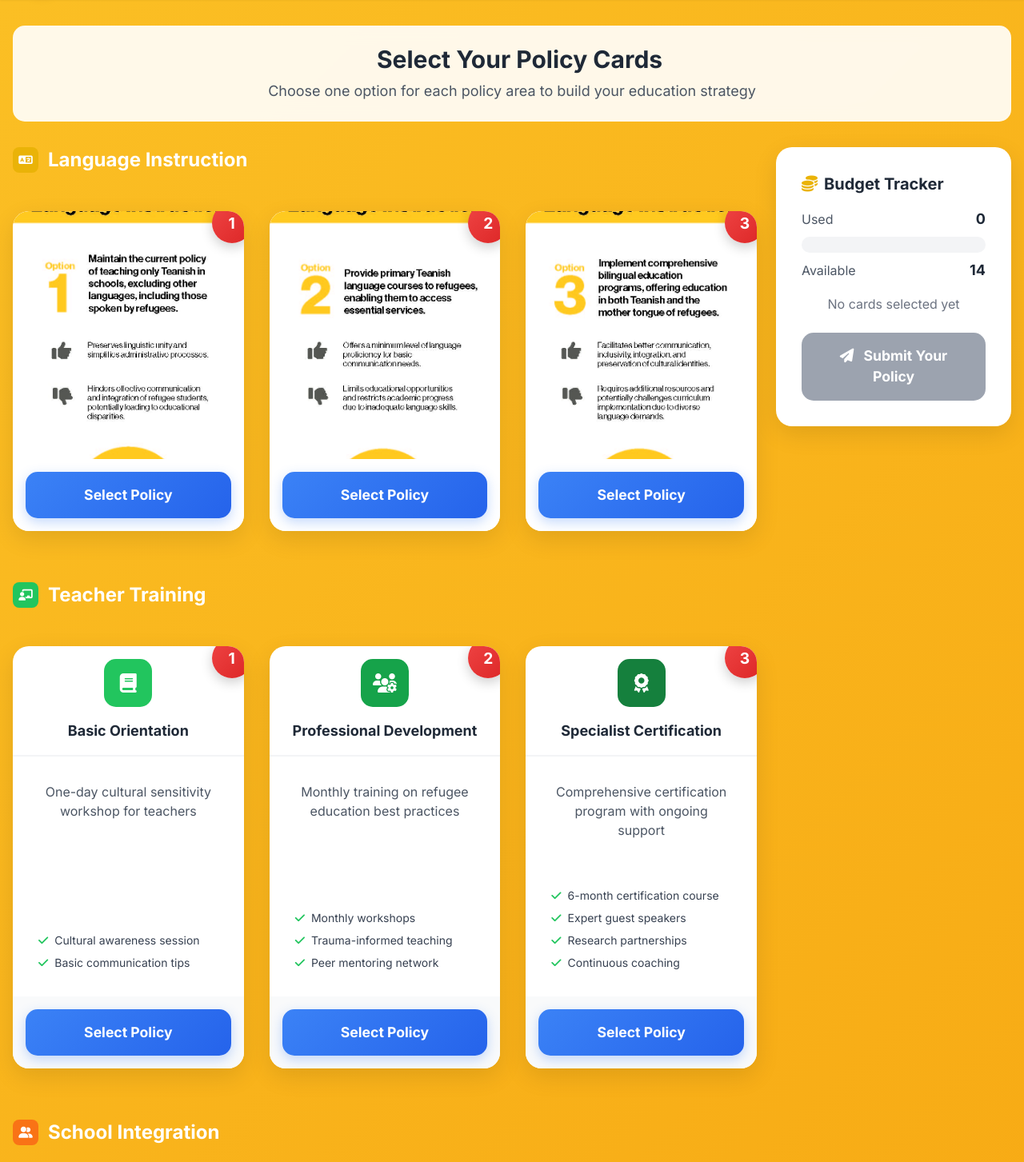
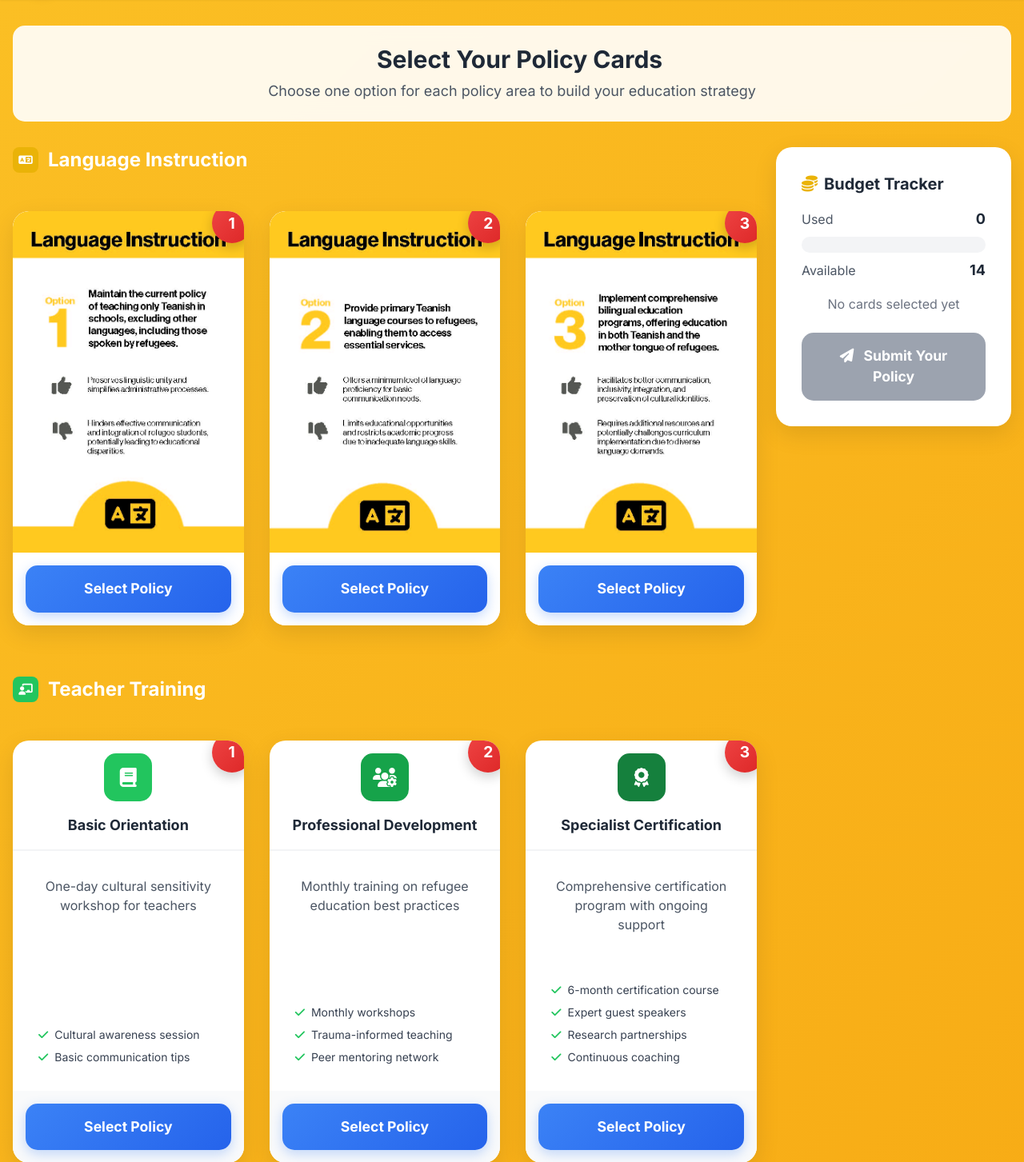
Before and after one commit to kobowood1/AIChallengeGame, a Flask app: page /card-selection in a window 1280 px wide. Shown: the part 65-1518 px from the top of the page at 80% size. Run offline with Flask 3, Linux system fonts and the light colour scheme; the visitor is signed in with stand-in values (Sample User, id 1); some libraries are stand-ins or nearby versions.

Commit message:
Display card images in their entirety without any resolution cropping
Modify card styling to ensure images are fully visible by adjusting object-fit and height properties.

Replit-Commit-Author: Agent
Replit-Commit-Session-Id: 86e28700-3938-4fe7-b7b2-daf0a8a3307c
Replit-Commit-Screenshot-Url: https://storage.googleapis.com/screenshot-production-us-central1/b66fccd3-3b48-4c0e-84c7-865c8f56605e/8cef14ff-e779-4cec-95be-f910b33f35d1.jpg

```diff
--- a/templates/card_selection.html
+++ b/templates/card_selection.html
@@ -160,52 +160,34 @@
         animation: cardPlay 0.8s ease-in-out;
     }
 
-    .language-card {
-        position: relative;
-        padding: 0;
-        overflow: hidden;
-        height: 400px;
-    }
-
-    .language-card img {
-        width: 100%;
-        height: calc(100% - 60px);
-        object-fit: cover;
-        border-radius: 20px 20px 0 0;
-    }
-
-    .language-card .card-footer {
-        position: absolute;
-        bottom: 0;
-        left: 0;
-        right: 0;
-        background: white;
-        padding: 1rem;
-        border-radius: 0 0 20px 20px;
-    }
-
+    .language-card,
     .curriculum-card {
         position: relative;
         padding: 0;
         overflow: hidden;
-        height: 400px;
+        height: auto;
+        min-height: 450px;
+        display: flex;
+        flex-direction: column;
     }
 
+    .language-card img,
     .curriculum-card img {
         width: 100%;
-        height: calc(100% - 60px);
-        object-fit: cover;
+        height: auto;
+        object-fit: contain;
         border-radius: 20px 20px 0 0;
+        flex: 1;
+        display: block;
     }
 
+    .language-card .card-footer,
     .curriculum-card .card-footer {
-        position: absolute;
-        bottom: 0;
-        left: 0;
-        right: 0;
+        position: relative;
         background: white;
         padding: 1rem;
         border-radius: 0 0 20px 20px;
+        margin-top: auto;
     }
 </style>
 {% endblock %}
```
Also changed, not shown: attached_assets/image_1750463738934.png (added).
